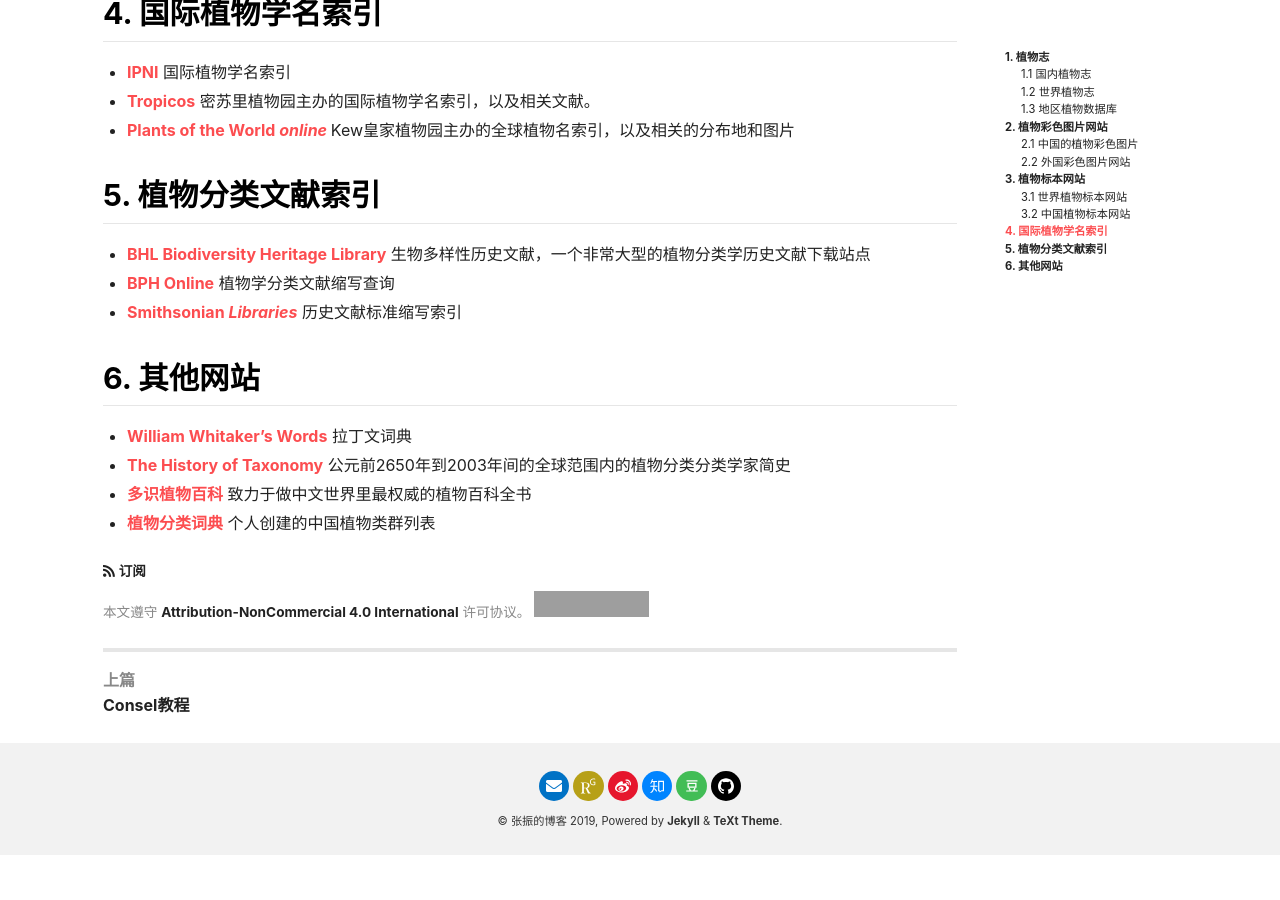
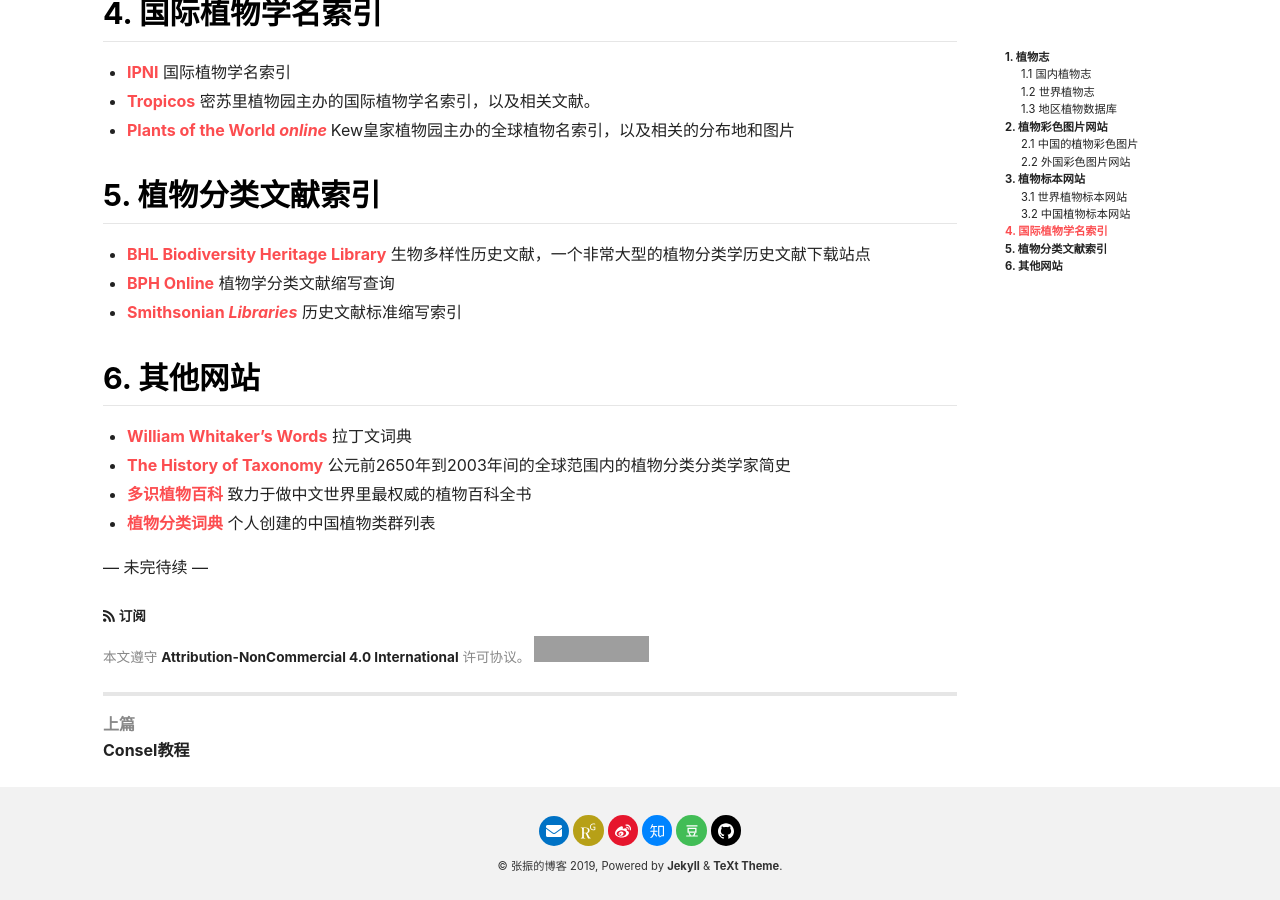
Before and after one commit to qbycs/qbycs.github.io, a Jekyll site: the page built from _posts/2019-11-13-website-of-plant-taxonomy.md, in a window 1280 px wide and 900 px high, scrolled down 2563 px. Built offline with Jekyll 4.4.1, drawn with Linux system fonts in a browser that asks for light colours; nearby versions of some CDN libraries; comment, search, counter and statistics services are not loaded; before the commit the page ends 3418 px from its top, so only the background shows below that; grey boxes are pictures that could not be loaded.

Commit message:
Update 2019-11-13-website-of-plant-taxonomy.md

```diff
--- a/_posts/2019-11-13-website-of-plant-taxonomy.md
+++ b/_posts/2019-11-13-website-of-plant-taxonomy.md
@@ -100,3 +100,7 @@
 - [The History of Taxonomy]( http://www.bihrmann.com/caudiciforms/div/default.asp ) 公元前2650年到2003年间的全球范围内的植物分类分类学家简史
 - [多识植物百科](http://duocet.ibiodiversity.net) 致力于做中文世界里最权威的植物百科全书
 - [植物分类词典]( https://zhiwufenlei.18dao.cn/ ) 个人创建的中国植物类群列表
+
+
+
+--- 未完待续 ---
```
